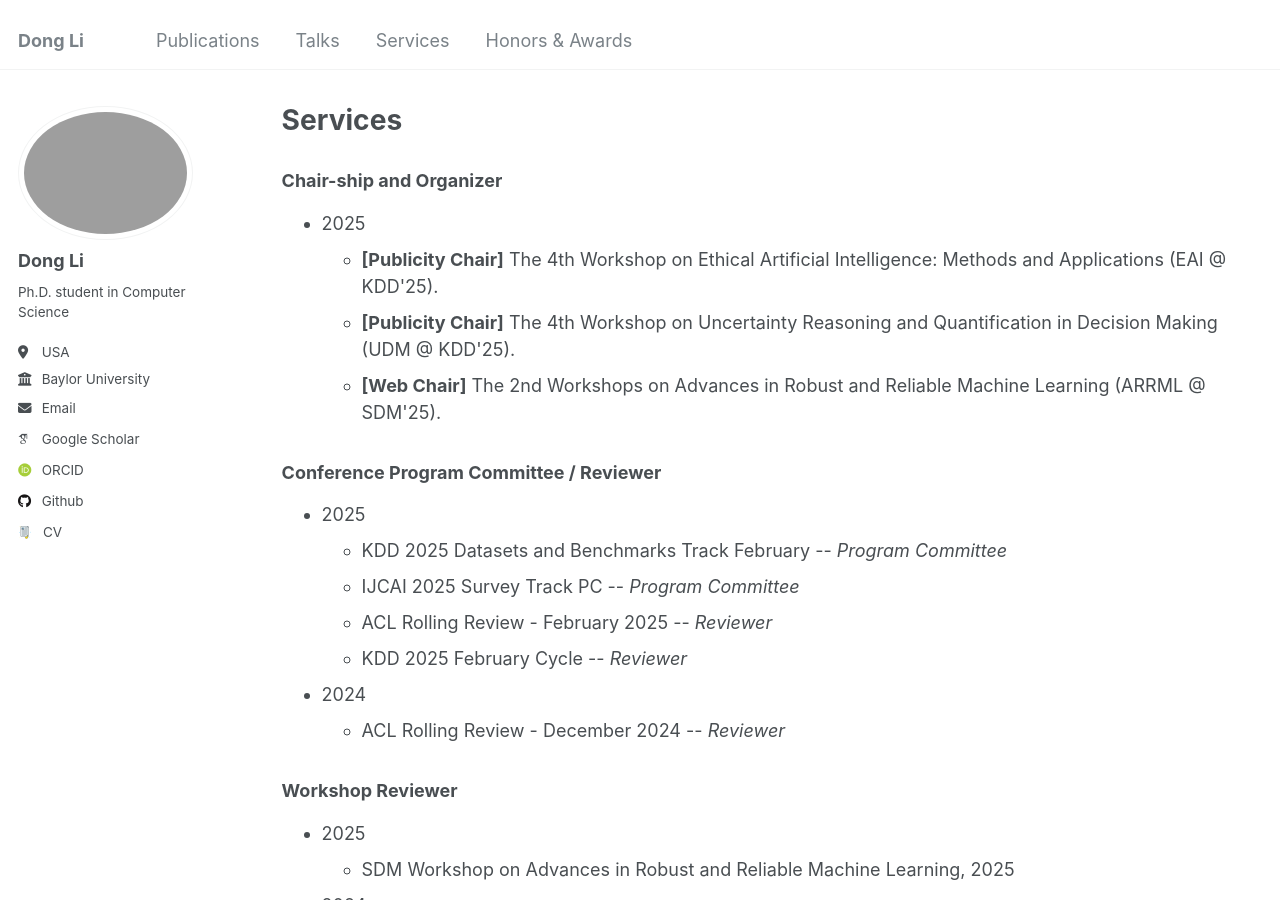
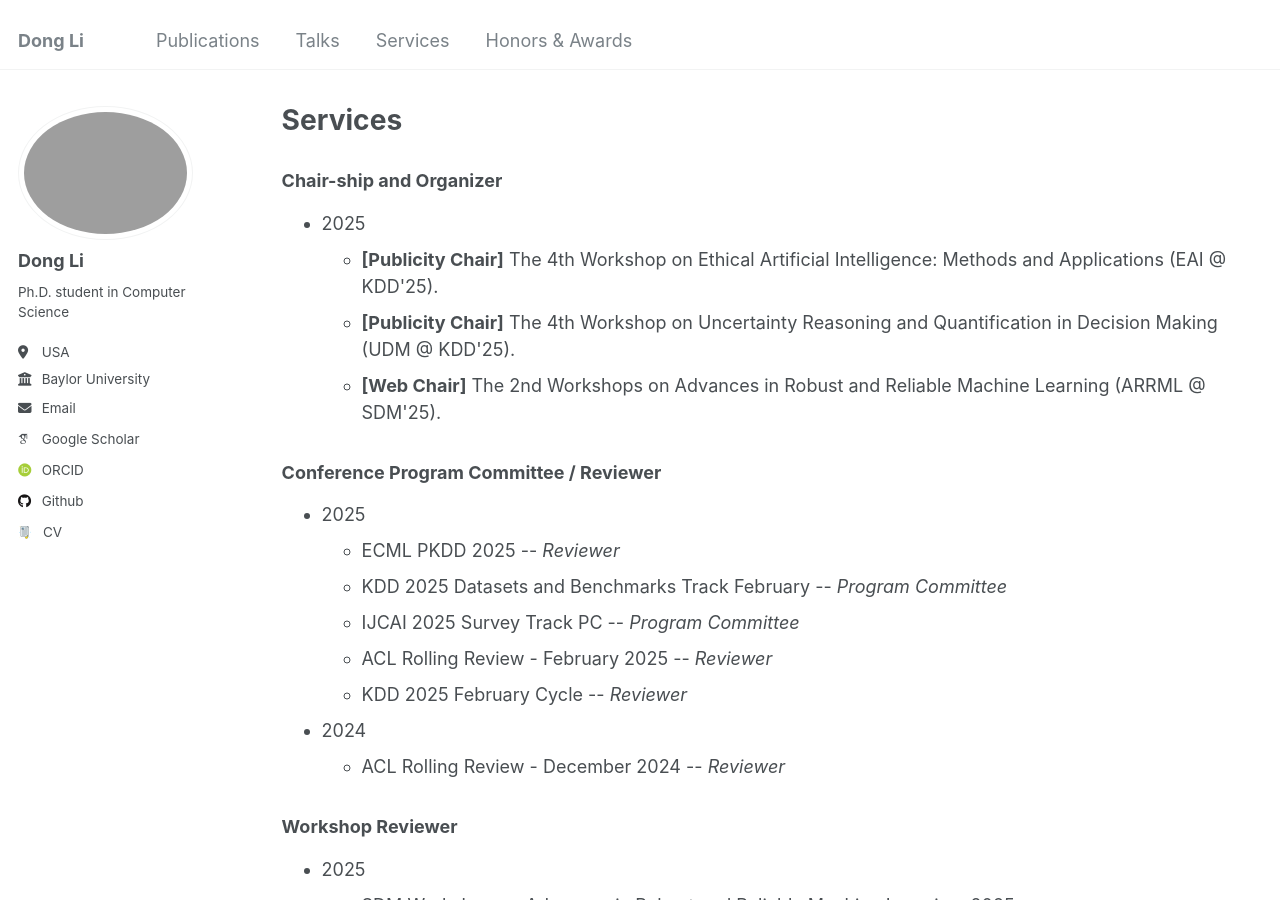
Before and after one commit to TurkeyWatanabe/dongli, a Jekyll site: the page built from _pages/services.html, in a window 1280 px wide and 900 px high. Built offline with Jekyll 4.4.1, drawn with Linux system fonts in a browser that asks for light colours; some web fonts are replaced.

Commit message:
Update services.html

```diff
--- a/_pages/services.html
+++ b/_pages/services.html
@@ -22,6 +22,7 @@ author_profile: true
 <ul>
   <li>2025
     <ul>
+      <li>ECML PKDD 2025 -- <i>Reviewer</i></li>
       <li>KDD 2025 Datasets and Benchmarks Track February -- <i>Program Committee</i></li>
       <li>IJCAI 2025 Survey Track PC -- <i>Program Committee</i></li>
       <li>ACL Rolling Review - February 2025 -- <i>Reviewer</i></li>
```
